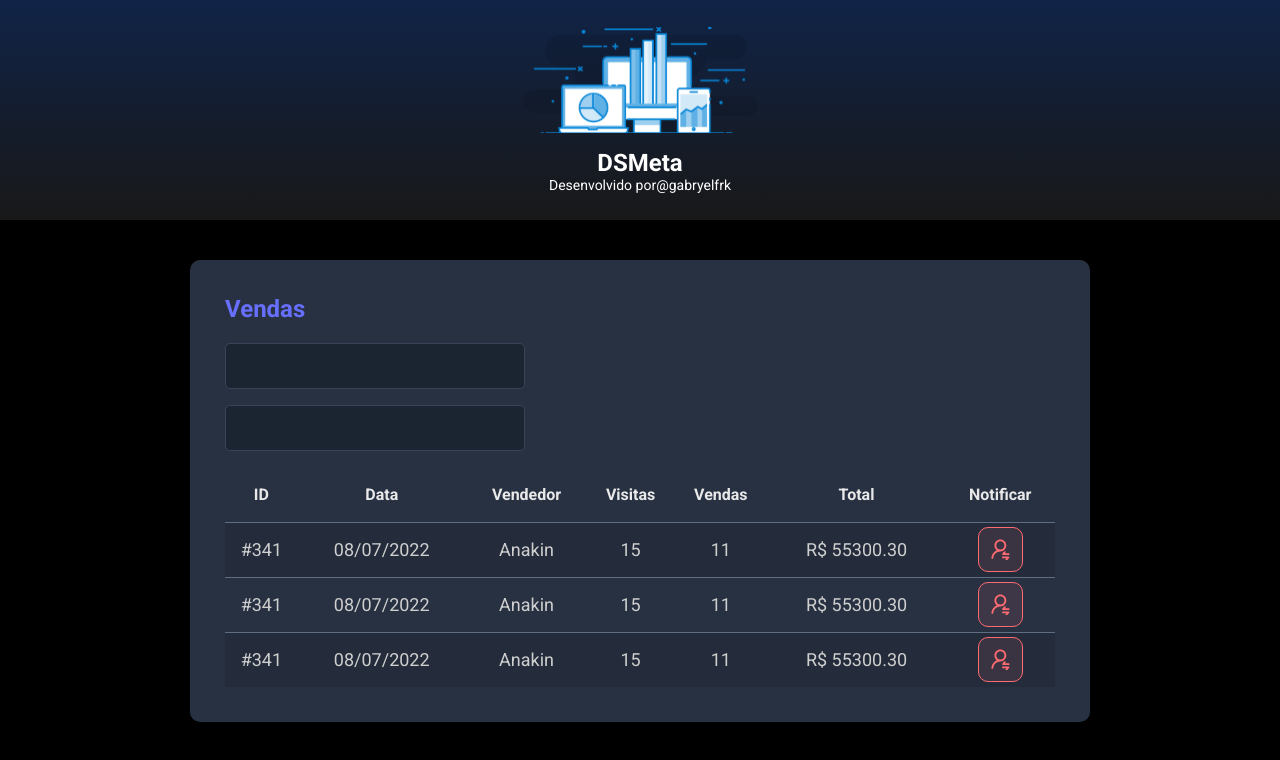
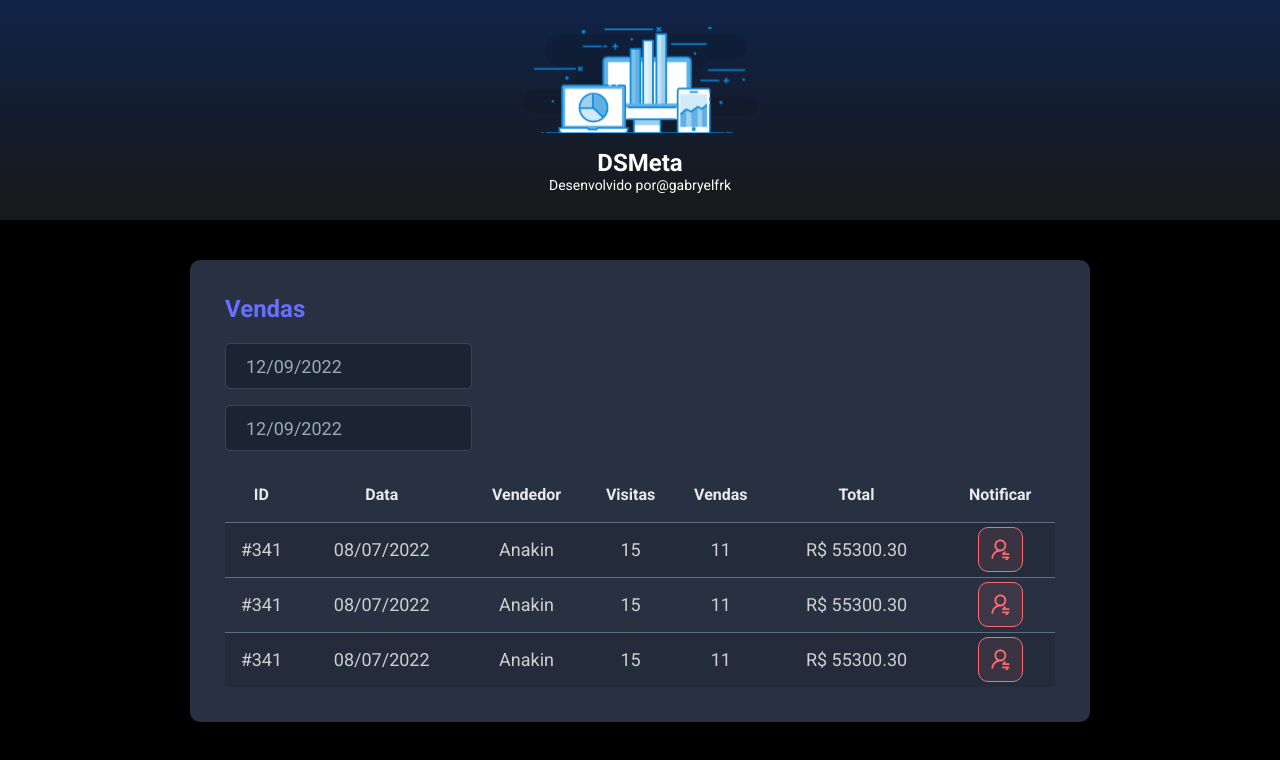
Before and after one commit to gabryelfrk/dsmeta, a React (Vite) app in the folder frontend/: page / in a window 1280 px wide. Shown: the top 760 px of the page. Built offline with nearby package versions, Linux system fonts and the light colour scheme.

Commit message:
Date Picker

```diff
--- a/frontend/package.json
+++ b/frontend/package.json
@@ -9,7 +9,9 @@
     "preview": "vite preview"
   },
   "dependencies": {
+    "@types/react-datepicker": "4.4.2",
     "react": "^18.2.0",
+    "react-datepicker": "4.8.0",
     "react-dom": "^18.2.0"
   },
   "devDependencies": {
--- a/frontend/src/components/CartaoDeVendas/index.tsx
+++ b/frontend/src/components/CartaoDeVendas/index.tsx
@@ -1,5 +1,7 @@
-import BotaoDeNotificacao from '../BotaoDeNotificacao'
-import './styles.css'
+import BotaoDeNotificacao from '../BotaoDeNotificacao';
+import './styles.css';
+import DatePicker from "react-datepicker";
+import "react-datepicker/dist/react-datepicker.css";
 
 function CartaoDeVendas() {
   return (
@@ -7,10 +9,20 @@ function CartaoDeVendas() {
       <h2 className="dsmeta-sales-title">Vendas</h2>
       <div>
         <div className="dsmeta-form-control-container">
-          <input className="dsmeta-form-control" type="text" name="" id="" />
+          <DatePicker
+            selected={new Date()}
+            onChange={(date: Date) => { }}
+            className="dsmeta-form-control"
+            dateFormat="dd/MM/yyyy"
+          />
         </div>
         <div className="dsmeta-form-control-container">
-          <input className="dsmeta-form-control" type="text" name="" id="" />
+          <DatePicker
+            selected={new Date()}
+            onChange={(date: Date) => { }}
+            className="dsmeta-form-control"
+            dateFormat="dd/MM/yyyy"
+          />
         </div>
       </div>
       <div>
```
Also changed, not shown: 1 other file (tests, documents, lock files or other folders).
